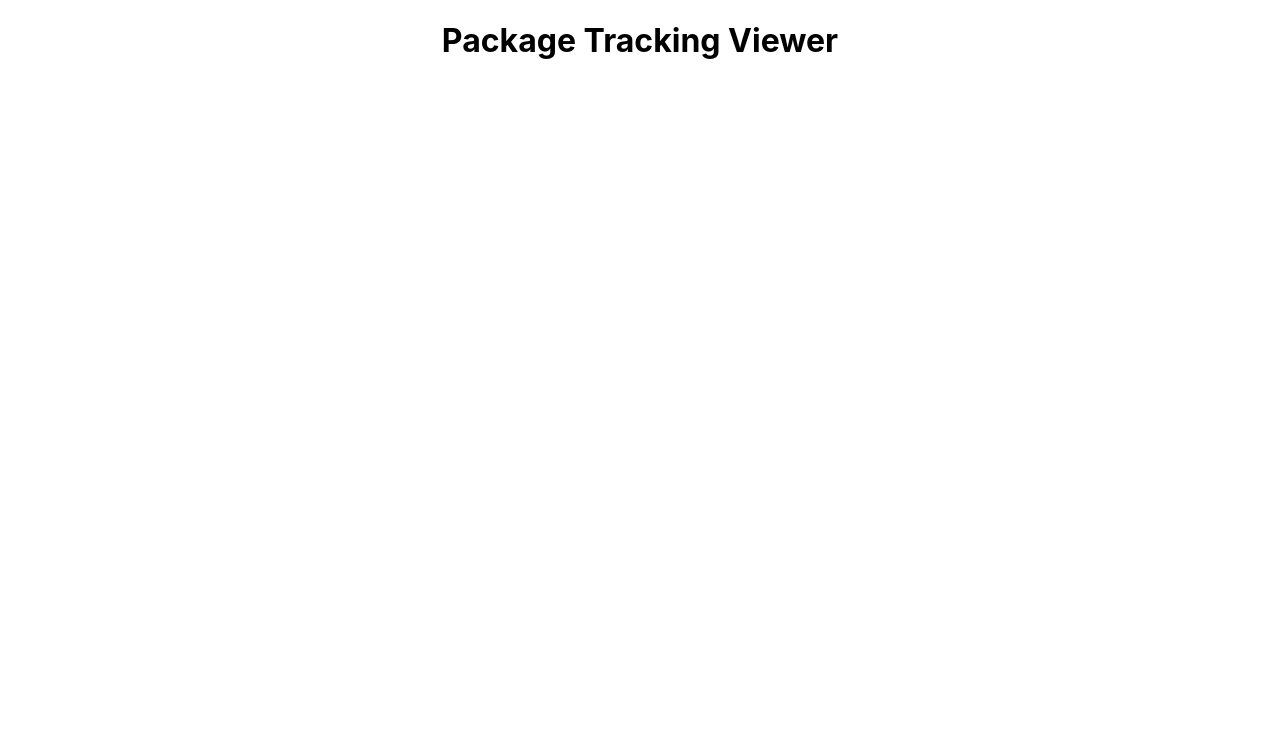
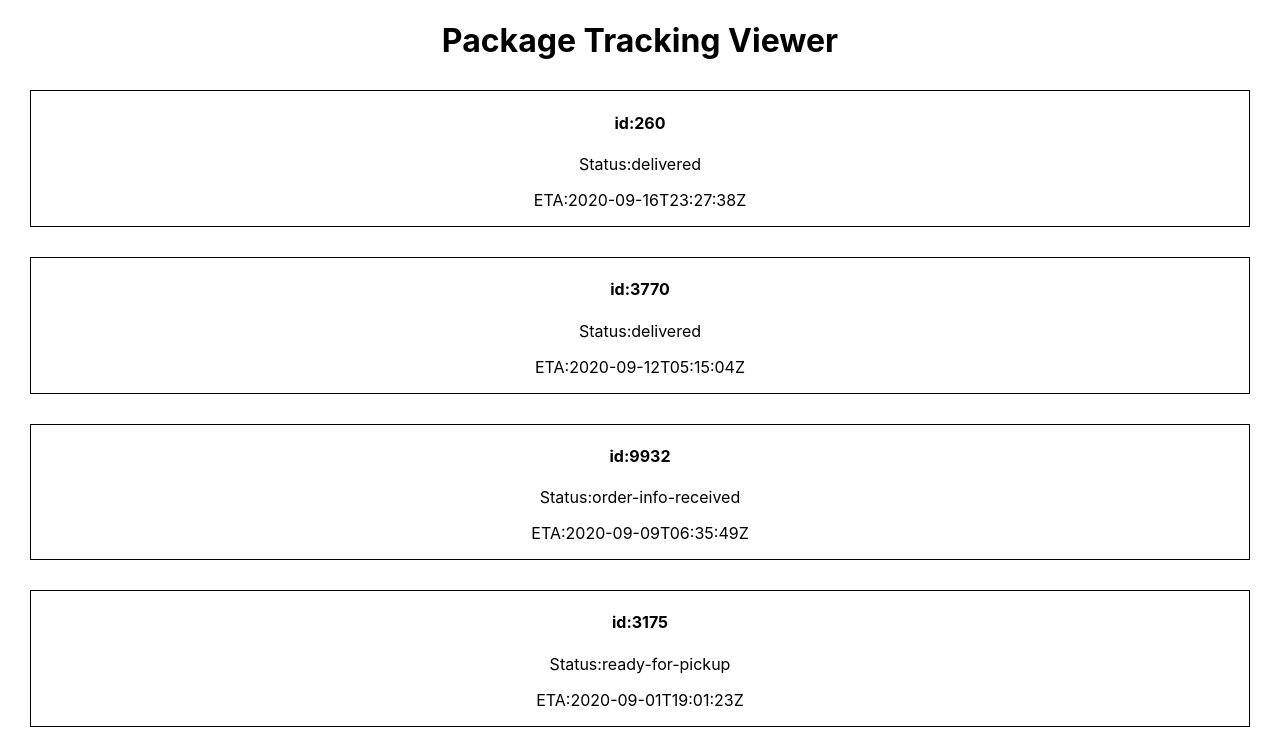
Before and after one commit to Omer975/SDA-ReactProject, a React (Create React App) app: page / in a window 1280 px wide. Shown: the top 756 px of the page. Built offline with nearby package versions, Linux system fonts and the light colour scheme.

Commit message:
getting informations from file is completed

```diff
--- a/src/App.jsx
+++ b/src/App.jsx
@@ -1,13 +1,26 @@
 import logo from './assets/images/logo.svg';
 import './css/App.css';
 
-function App() {
+//import others
+import information from "./information.json";
+
+export default function App() {
 
   return (
     <div className="App">
-      <h1>Package Tracking Viewer</h1>
+
+      <div className="posts">
+        <h1>Package Tracking Viewer</h1>
+        { information.map(post => {
+          return(
+            <div key={ post.id} className="post">
+              <h4>id:{ post.id }</h4>
+              <p>Status:{ post.status }</p>
+              <p>ETA:{ post.eta }</p>
+            </div>
+          )
+        })}
+      </div>
     </div>
   );
 }
-
-export default App;
--- a/src/css/App.css
+++ b/src/css/App.css
@@ -36,3 +36,12 @@
     transform: rotate(360deg);
   }
 }
+
+.posts {
+  text-align: center;
+}
+
+.post {
+  border: 1px solid black;
+  margin: 30px;
+}
```
